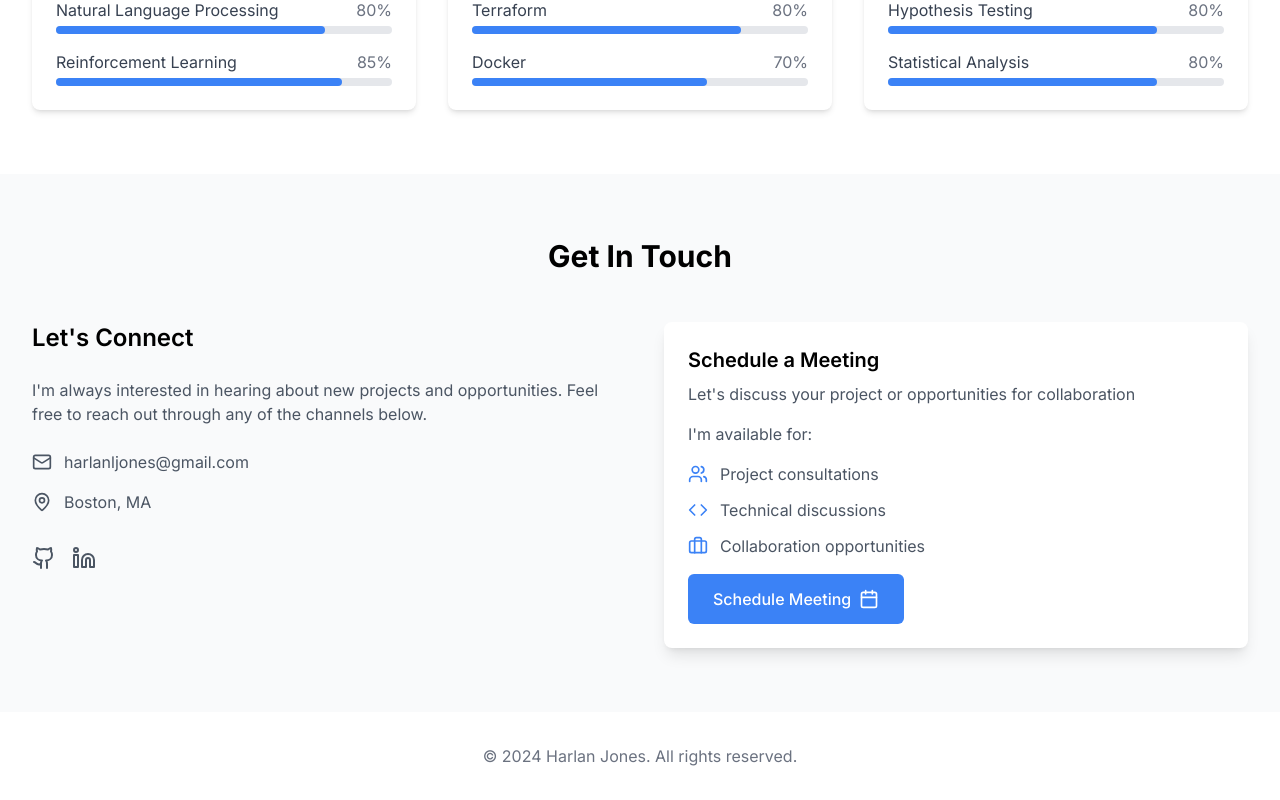
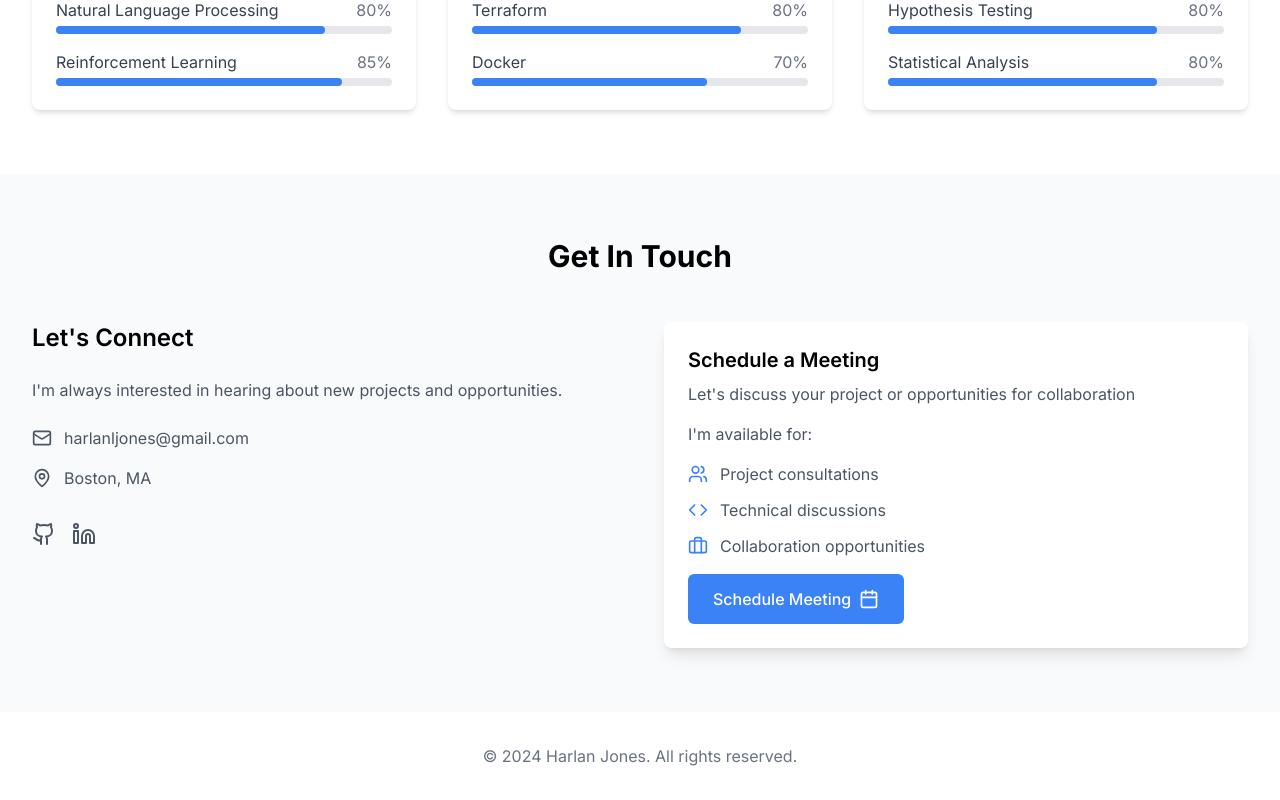
Before and after one commit to harlanljones/personal-webpage, a React (Vite) app: page / in a window 1280 px wide. Shown: the part 1708-2508 px from the top of the page. Built offline with nearby package versions, Linux system fonts and the light colour scheme.

Commit message:
Update Contact.jsx

```diff
--- a/src/components/Contact.jsx
+++ b/src/components/Contact.jsx
@@ -12,7 +12,6 @@ const Contact = () => {
             <h3 className="text-2xl font-semibold">Let's Connect</h3>
             <p className="text-gray-600">
               I'm always interested in hearing about new projects and opportunities.
-              Feel free to reach out through any of the channels below.
             </p>
             <div className="space-y-4">
               <div className="flex items-center text-gray-600">
```
